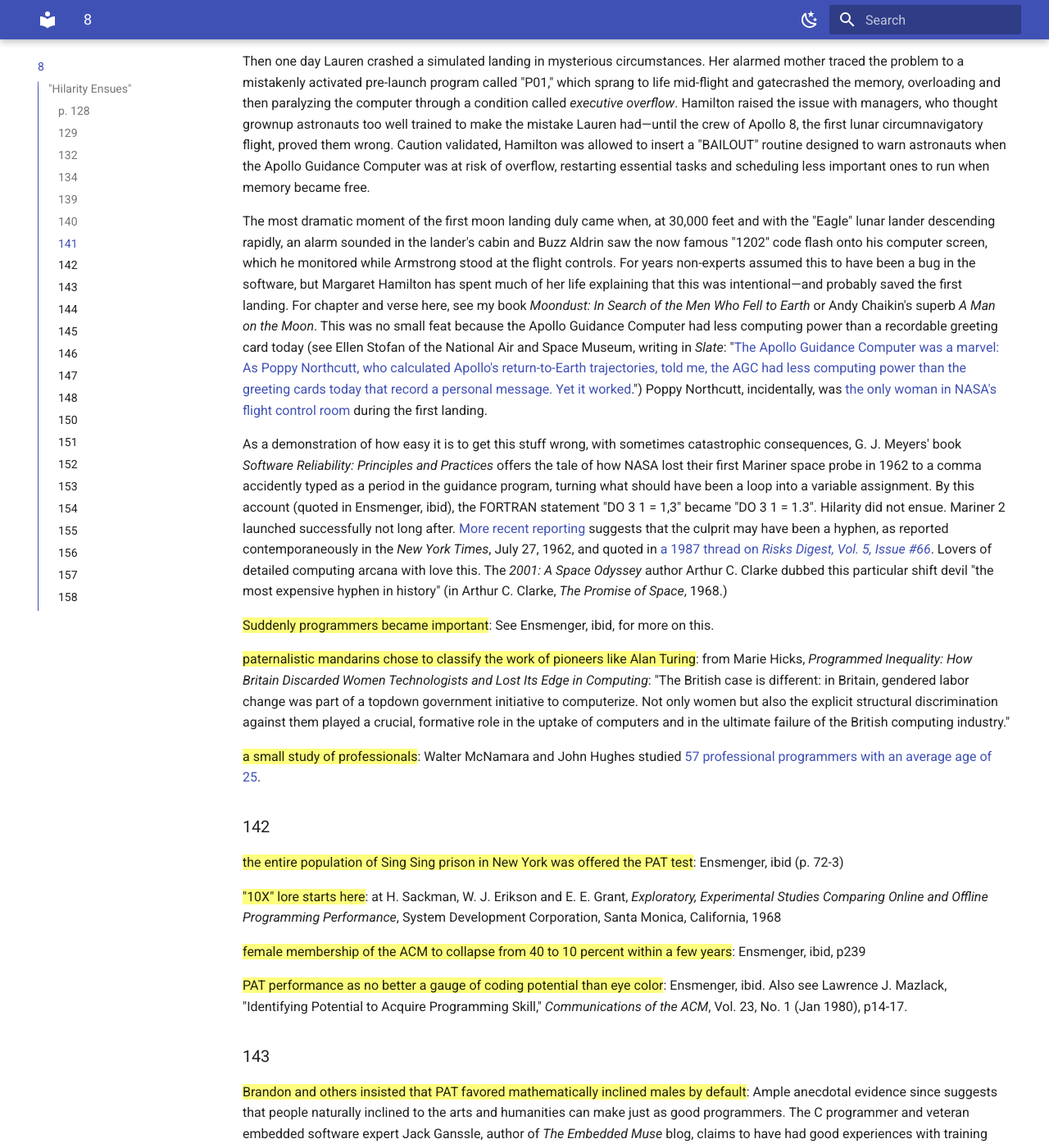
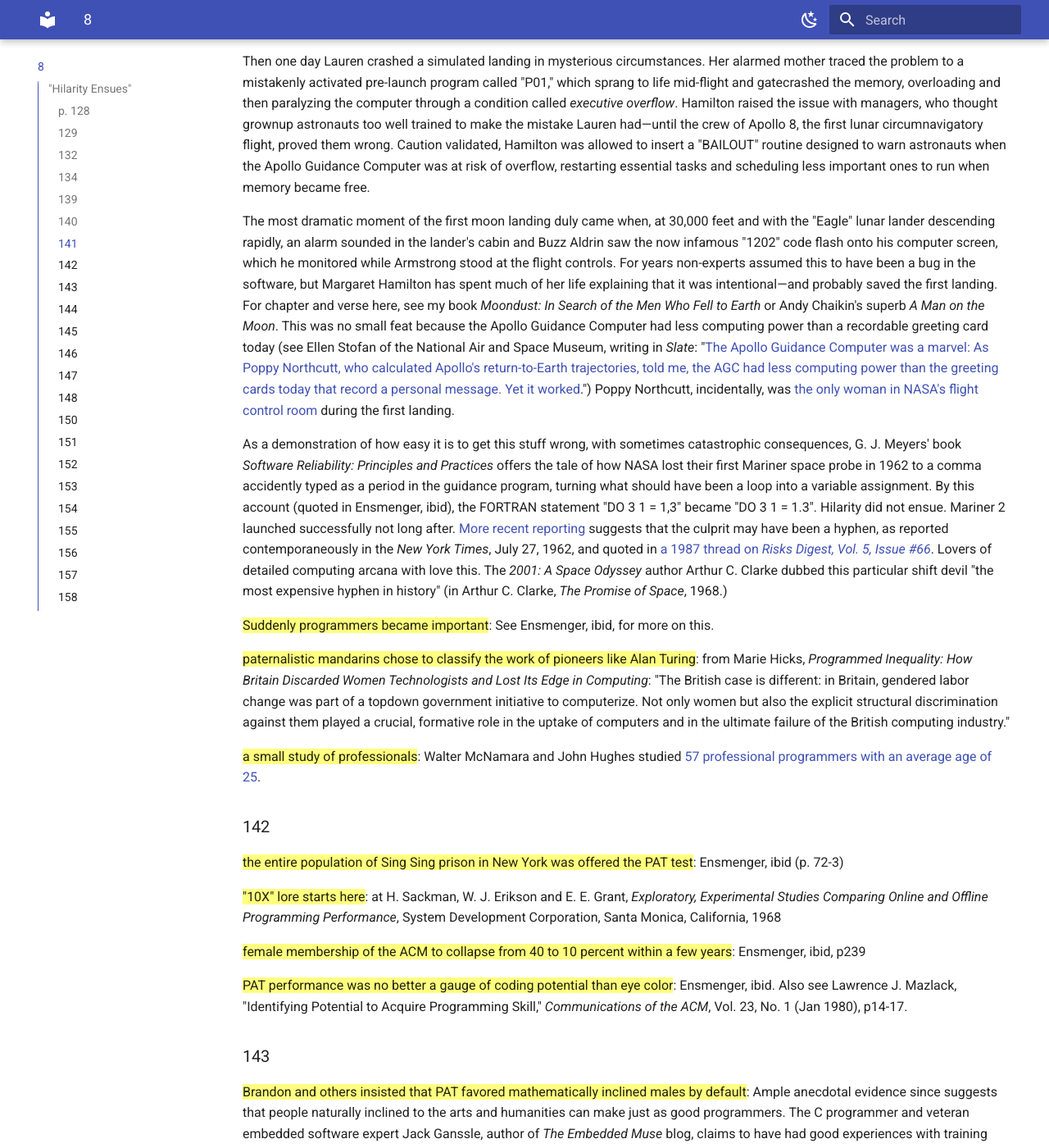
Before and after one commit to zappascout/devil_notes-sources, an MkDocs documentation site: the page built from docs/notes_8_devil.md, in a window 1280 px wide and 1400 px high, scrolled down 1460 px. Shown: the whole window at 82% size. Built offline with MkDocs 1.6.1 and Material for MkDocs 9.7.7, drawn with Linux system fonts in a browser that asks for light colours.

Commit message:
brush-ups

```diff
--- a/docs/notes_8_devil.md
+++ b/docs/notes_8_devil.md
@@ -80,10 +80,10 @@ when memory became free.
 
 The most dramatic moment of the first moon landing duly came when, at 30,000 feet and with the "Eagle" lunar lander
 descending rapidly, an alarm sounded in the lander's cabin and Buzz
-Aldrin saw the now famous "1202" code flash onto his computer screen,
+Aldrin saw the now infamous "1202" code flash onto his computer screen,
 which he monitored while Armstrong stood at the flight controls. For
 years non-experts assumed this to have been a bug in the software, but
-Margaret Hamilton has spent much of her life explaining that this was
+Margaret Hamilton has spent much of her life explaining that it was
 intentional—and probably saved the first landing. For chapter and verse here, see my book *Moondust: In
 Search of the Men Who Fell to Earth* or Andy Chaikin's superb *A Man on the Moon*. This was no small feat because the
 Apollo Guidance Computer had less computing power than a recordable greeting card today (see Ellen Stofan of the National
@@ -147,7 +147,7 @@ California, 1968
 percent within a few years==:
 Ensmenger, ibid, p239
 
-==PAT performance as no better a gauge of coding potential than
+==PAT performance was no better a gauge of coding potential than
 eye color==:
 Ensmenger, ibid. Also see Lawrence J. Mazlack, "Identifying
 Potential to Acquire Programming Skill," *Communications of the ACM*,
```
